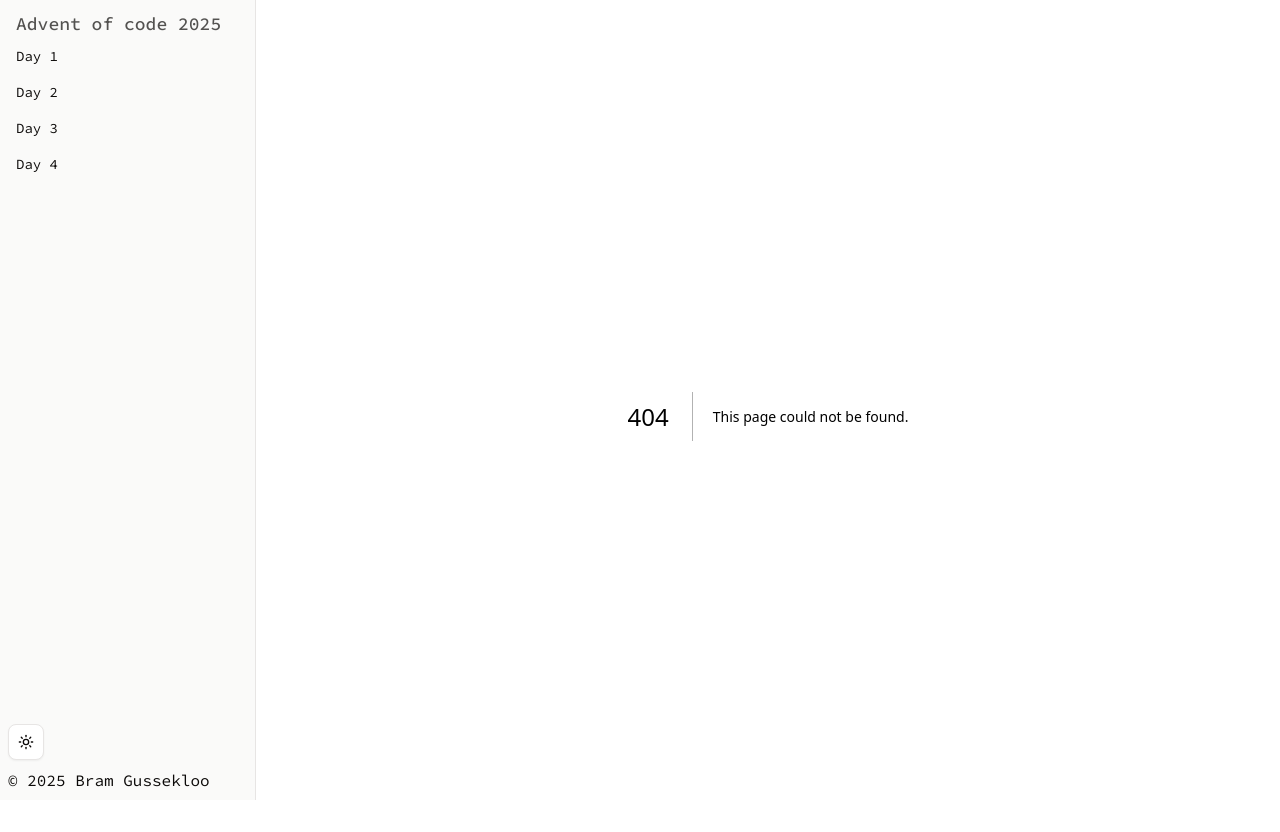
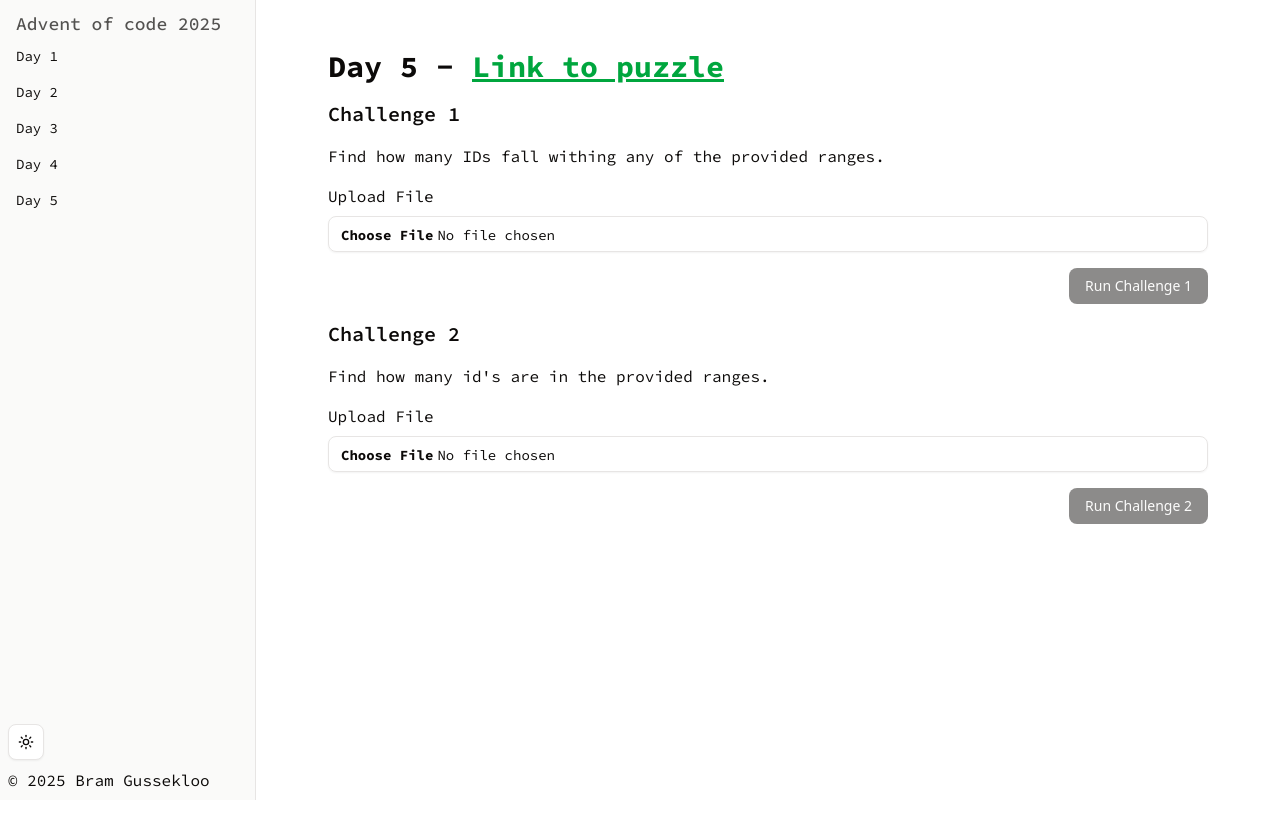
Before and after one commit to Bramgus12/AdventOfCode2025, a Next.js app: page /days/day-5 in a window 1280 px wide. Before the commit this address had no page. After the commit the page ends 800 px from the top, so only its background shows below. Built offline with nearby package versions, Linux system fonts and the light colour scheme.

Commit message:
Add day 5

```diff
--- a/app/days/day-1/page.tsx
+++ b/app/days/day-1/page.tsx
@@ -1,4 +1,9 @@
 import Day1 from "@/days/day-1";
+import type { Metadata } from "next";
+
+export const metadata: Metadata = {
+    title: "Day 1 - Safe Cracking",
+};
 
 export default function Day1Page() {
     return <Day1 />;
--- a/app/days/day-2/page.tsx
+++ b/app/days/day-2/page.tsx
@@ -1,4 +1,9 @@
 import Day2 from "@/days/day-2";
+import type { Metadata } from "next";
+
+export const metadata: Metadata = {
+    title: "Day 2 - Repeating Numbers",
+};
 
 export default function Day2Page() {
     return <Day2 />;
--- a/app/days/day-3/page.tsx
+++ b/app/days/day-3/page.tsx
@@ -1,4 +1,9 @@
 import Day3 from "@/days/day-3";
+import type { Metadata } from "next";
+
+export const metadata: Metadata = {
+    title: "Day 3 - Batteries",
+};
 
 export default function Day3Page() {
     return <Day3 />;
--- a/app/days/day-4/page.tsx
+++ b/app/days/day-4/page.tsx
@@ -1,4 +1,9 @@
 import Day4 from "@/days/day-4";
+import type { Metadata } from "next";
+
+export const metadata: Metadata = {
+    title: "Day 4 - Paper Rolls",
+};
 
 export default function Day4Page() {
     return <Day4 />;
--- /dev/null
+++ b/app/days/day-5/page.tsx
@@ -0,0 +1,10 @@
+import type { Metadata } from "next";
+import Day5 from "@/days/day-5";
+
+export const metadata: Metadata = {
+    title: "Day 5 - Inventory Management",
+};
+
+export default function Day5Page() {
+    return <Day5 />;
+}
--- a/components/app-sidebar.tsx
+++ b/components/app-sidebar.tsx
@@ -29,6 +29,10 @@ const items = [
     {
         title: "Day 4",
         url: "/days/day-4",
+    },
+    {
+        title: "Day 5",
+        url: "/days/day-5",
     },
 ];
 
--- /dev/null
+++ b/days/day-5/actions.ts
@@ -0,0 +1,69 @@
+"use server";
+
+function parseInput(fileContent: string): {
+    ranges: Array<[number, number]>;
+    ids: Array<number>;
+} {
+    const [rangesSection, idsSection] = fileContent.trim().split("\n\n");
+
+    const ranges = rangesSection.split("\n").map((line) => {
+        const [start, end] = line.split("-").map(Number);
+        return [start, end] as [number, number];
+    });
+
+    const ids = idsSection.split("\n").map(Number);
+
+    return { ranges, ids };
+}
+
+function isIdInARange(id: number, ranges: Array<[number, number]>): boolean {
+    return ranges.some(([start, end]) => id >= start && id <= end);
+}
+
+export async function completeChallenge1(fileContent: string): Promise<number> {
+    const { ranges, ids } = parseInput(fileContent);
+
+    return ids.reduce((count, id) => {
+        if (isIdInARange(id, ranges)) {
+            return count + 1;
+        }
+        return count;
+    }, 0);
+}
+// This is better code, but does not work as the Set cannot be that big.
+//
+// export async function completeChallenge2(fileContent: string): Promise<number> {
+//     const { ranges } = parseInput(fileContent);
+//
+//     return ranges.reduce((total, [start, end]) => {
+//         for (let id = start; id <= end; id++) {
+//             total.add(id);
+//         }
+//         return total;
+//     }, new Set<number>()).size;
+// }
+
+export async function completeChallenge2(fileContent: string): Promise<number> {
+    const { ranges } = parseInput(fileContent);
+
+    const sorted = ranges.sort((a, b) => a[0] - b[0]);
+
+    const merged: Array<[number, number]> = [];
+    let [currentStart, currentEnd] = sorted[0];
+
+    for (let i = 1; i < sorted.length; i++) {
+        const [start, end] = sorted[i];
+
+        if (start <= currentEnd + 1) {
+            currentEnd = Math.max(currentEnd, end);
+        } else {
+            merged.push([currentStart, currentEnd]);
+            currentStart = start;
+            currentEnd = end;
+        }
+    }
+
+    merged.push([currentStart, currentEnd]);
+
+    return merged.reduce((total, [start, end]) => total + (end - start + 1), 0);
+}
--- /dev/null
+++ b/days/day-5/challenge-1.tsx
@@ -0,0 +1,74 @@
+"use client";
+
+import Challenge from "@/components/challenge";
+import { useState } from "react";
+import z from "zod";
+import { Alert, AlertDescription, AlertTitle } from "@/components/ui/alert";
+import { AlertCircleIcon } from "lucide-react";
+import { completeChallenge1 } from "@/days/day-5/actions";
+
+const schema = z.string();
+
+export default function Day5Challenge1() {
+    const [fileState, setFileState] = useState<
+        { isValid: false } | { isValid: true; content: string } | null
+    >(null);
+    const [isLoading, setIsLoading] = useState<boolean>(false);
+    const [challengeResult, setChallengeResult] = useState<number | null>(null);
+
+    async function handleRunChallenge() {
+        setIsLoading(true);
+        if (fileState == null || !fileState.isValid) {
+            console.error("Cannot run challenge: file is invalid");
+            return;
+        }
+
+        const result = await completeChallenge1(fileState.content);
+
+        setIsLoading(false);
+        setChallengeResult(result);
+    }
+
+    return (
+        <Challenge
+            onFileChange={(fileContent, isValid) => {
+                if (!isValid || fileContent == null) {
+                    setFileState({ isValid: false });
+                    return;
+                }
+                setFileState({ isValid: true, content: fileContent });
+            }}
+            title={"Challenge 1"}
+            isLoading={isLoading}
+            slots={{
+                alert:
+                    fileState?.isValid === false ? (
+                        <Alert variant="destructive">
+                            <AlertCircleIcon />
+                            <AlertTitle className="font-sans">
+                                File does not have the right value.
+                            </AlertTitle>
+                            <AlertDescription className="font-sans">
+                                File needs to have content that looks like this:
+                                <pre className="mt-2 rounded bg-muted p-2 font-mono text-sm w-full">
+                                    {`3-5\n10-14\n16-20\n12-18\n\n1\n5\n8\n11\n17\n32`}
+                                </pre>
+                            </AlertDescription>
+                        </Alert>
+                    ) : null,
+            }}
+            challengeResult={
+                challengeResult != null
+                    ? `Challenge result: ${challengeResult}`
+                    : undefined
+            }
+            buttonLabel={"Run Challenge 1"}
+            buttonDisabled={fileState == null || !fileState.isValid}
+            description={
+                "Find how many IDs fall withing any of the provided ranges."
+            }
+            onButtonClick={handleRunChallenge}
+            schema={schema}
+        />
+    );
+}
--- /dev/null
+++ b/days/day-5/challenge-2.tsx
@@ -0,0 +1,72 @@
+"use client";
+
+import Challenge from "@/components/challenge";
+import { useState } from "react";
+import z from "zod";
+import { Alert, AlertDescription, AlertTitle } from "@/components/ui/alert";
+import { AlertCircleIcon } from "lucide-react";
+import { completeChallenge2 } from "@/days/day-5/actions";
+
+const schema = z.string();
+
+export default function Day5Challenge2() {
+    const [fileState, setFileState] = useState<
+        { isValid: false } | { isValid: true; content: string } | null
+    >(null);
+    const [isLoading, setIsLoading] = useState<boolean>(false);
+    const [challengeResult, setChallengeResult] = useState<number | null>(null);
+
+    async function handleRunChallenge() {
+        setIsLoading(true);
+        if (fileState == null || !fileState.isValid) {
+            console.error("Cannot run challenge: file is invalid");
+            return;
+        }
+
+        const result = await completeChallenge2(fileState.content);
+
+        setIsLoading(false);
+        setChallengeResult(result);
+    }
+
+    return (
+        <Challenge
+            onFileChange={(fileContent, isValid) => {
+                if (!isValid || fileContent == null) {
+                    setFileState({ isValid: false });
+                    return;
+                }
+                setFileState({ isValid: true, content: fileContent });
+            }}
+            title={"Challenge 2"}
+            isLoading={isLoading}
+            slots={{
+                alert:
+                    fileState?.isValid === false ? (
+                        <Alert variant="destructive">
+                            <AlertCircleIcon />
+                            <AlertTitle className="font-sans">
+                                File does not have the right value.
+                            </AlertTitle>
+                            <AlertDescription className="font-sans">
+                                File needs to have content that looks like this:
+                                <pre className="mt-2 rounded bg-muted p-2 font-mono text-sm w-full">
+                                    {`3-5\n10-14\n16-20\n12-18\n\n1\n5\n8\n11\n17\n32`}
+                                </pre>
+                            </AlertDescription>
+                        </Alert>
+                    ) : null,
+            }}
+            challengeResult={
+                challengeResult != null
+                    ? `Challenge result: ${challengeResult}`
+                    : undefined
+            }
+            buttonLabel={"Run Challenge 2"}
+            buttonDisabled={fileState == null || !fileState.isValid}
+            description={"Find how many id's are in the provided ranges."}
+            onButtonClick={handleRunChallenge}
+            schema={schema}
+        />
+    );
+}
--- /dev/null
+++ b/days/day-5/index.tsx
@@ -0,0 +1,11 @@
+import Day5Challenge1 from "@/days/day-5/challenge-1";
+import Day5Challenge2 from "@/days/day-5/challenge-2";
+
+export default function Day5() {
+    return (
+        <div className="flex flex-col gap-4">
+            <Day5Challenge1 />
+            <Day5Challenge2 />
+        </div>
+    );
+}
```
Also changed, not shown: 1 other file (tests, documents, lock files or other folders).
